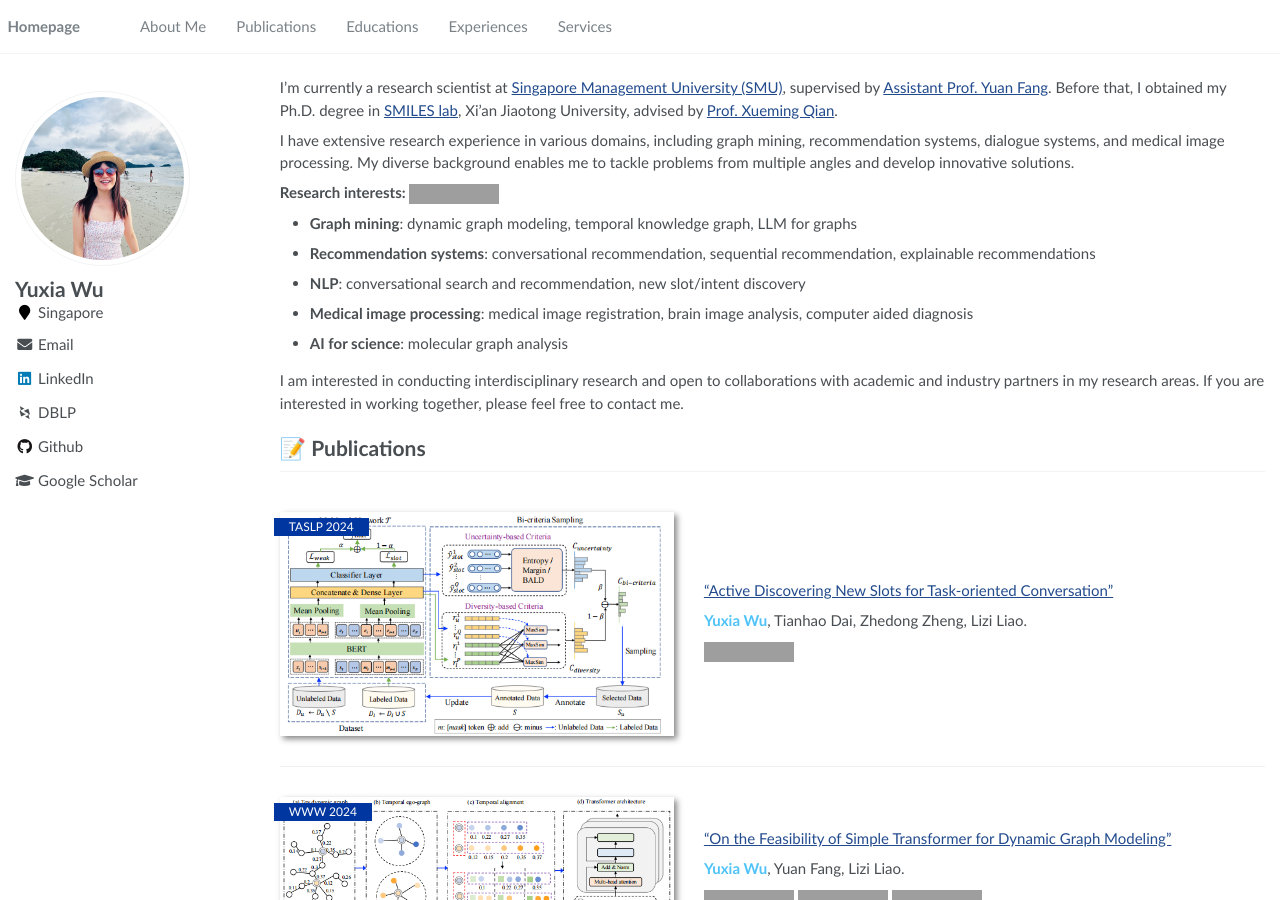
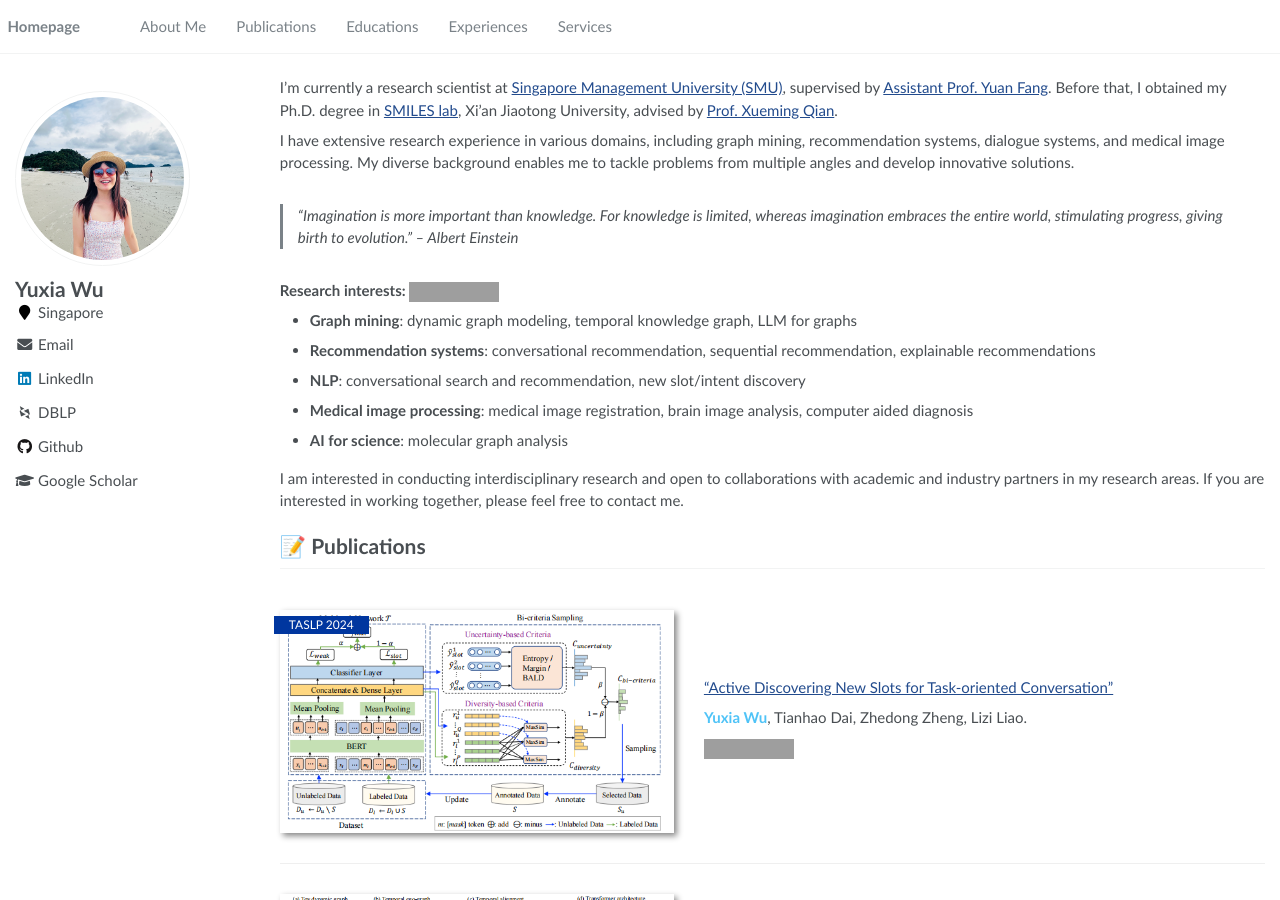
Before and after one commit to YuxiaWu/YuxiaWu.github.io, a Jekyll site: the page built from _pages/about.md, in a window 1280 px wide and 900 px high. Built offline with Jekyll 4.4.1, drawn with Linux system fonts in a browser that asks for light colours; some web fonts are replaced; grey boxes are pictures that could not be loaded.

Commit message:
Update about.md

```diff
--- a/_pages/about.md
+++ b/_pages/about.md
@@ -21,6 +21,8 @@ I'm currently a research scientist at [Singapore Management University (SMU)](ht
 
 I have extensive research experience in various domains, including graph mining, recommendation systems, dialogue systems, and medical image processing. My diverse background enables me to tackle problems from multiple angles and develop innovative solutions.
 
+> "Imagination is more important than knowledge. For knowledge is limited, whereas imagination embraces the entire world, stimulating progress, giving birth to evolution." – Albert Einstein
+
 **Research interests:** <a href='https://scholar.google.com/citations?user=bRgptuYAAAAJ&hl=en'><img src="https://img.shields.io/endpoint?url={{ url | url_encode }}&logo=Google%20Scholar&labelColor=f6f6f6&color=9cf&style=flat&label=citations"></a>
 
 - **Graph mining**: dynamic graph modeling, temporal knowledge graph, LLM for graphs
@@ -30,6 +32,7 @@ I have extensive research experience in various domains, including graph mining,
 - **AI for science**: molecular graph analysis
 
 I am interested in conducting interdisciplinary research and open to collaborations with academic and industry partners in my research areas. If you are interested in working together, please feel free to contact me.
+
 
 # 📝 Publications
 
```
